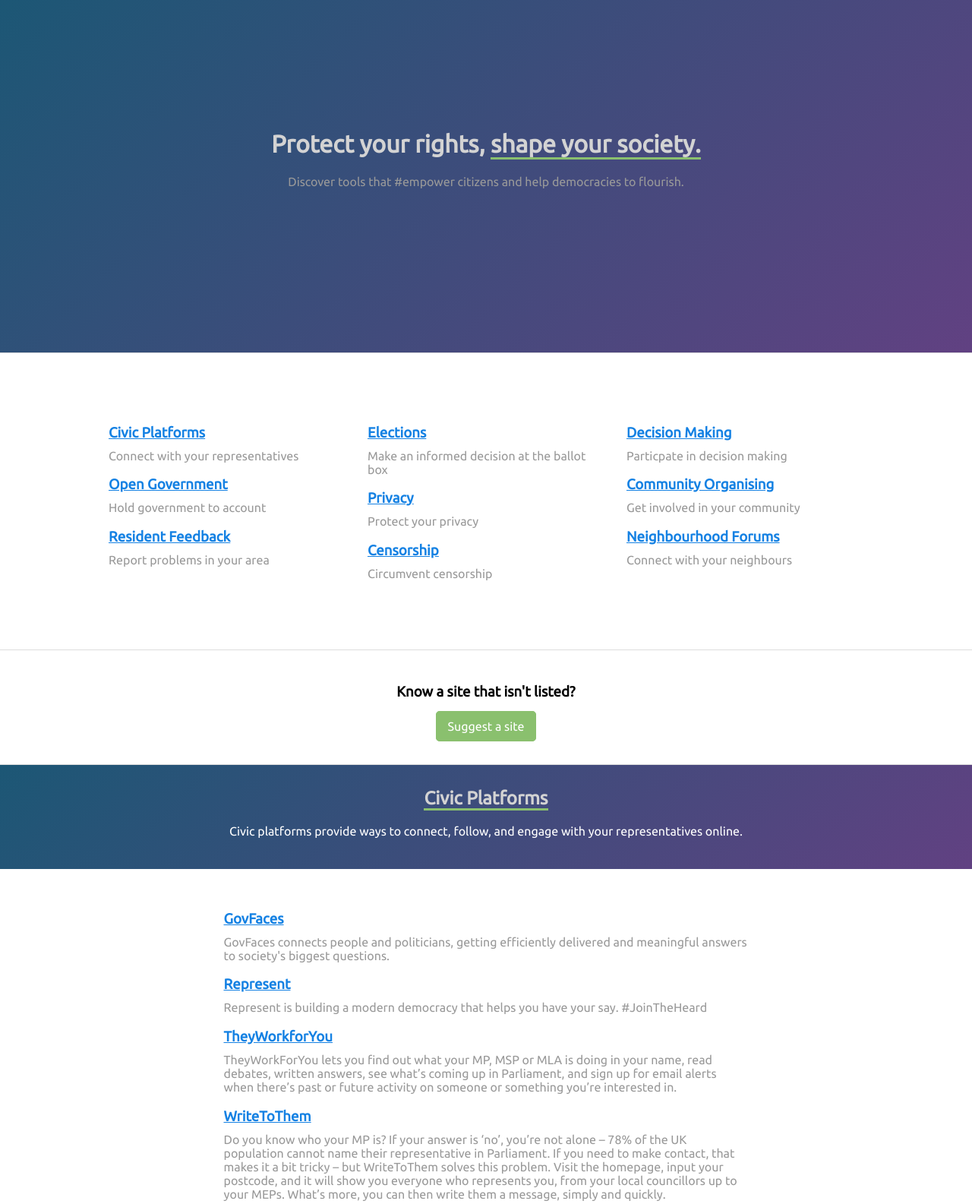
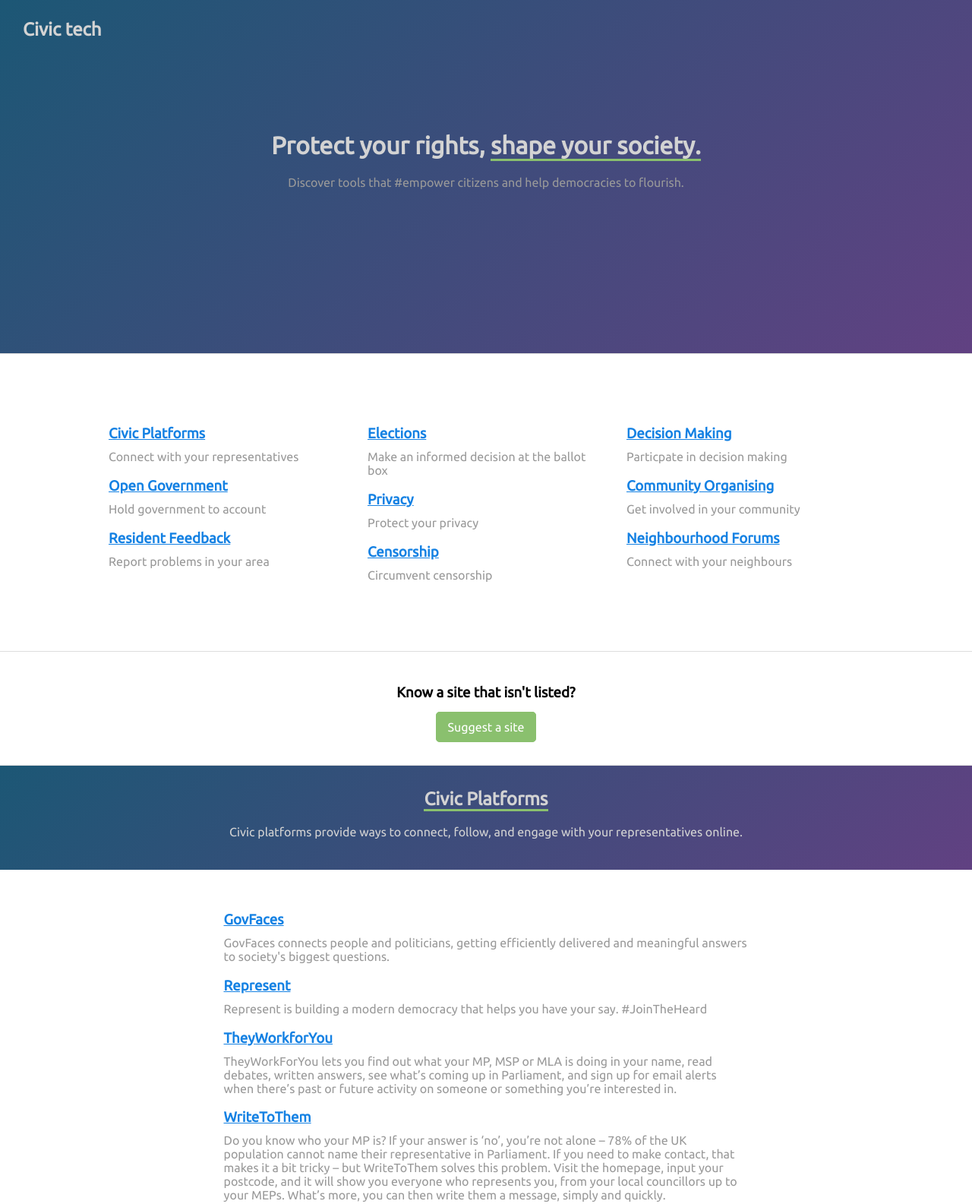
Before and after one commit to scottdavidcraig/civictech.co.uk, a website: page index.html in a window 1280 px wide. Shown: the top 1585 px of the page at 76% size. Drawn offline with Linux system fonts and the light colour scheme.

Commit message:
Adds logo and orders sites alphabetically

```diff
--- a/css/this.css
+++ b/css/this.css
@@ -48,8 +48,12 @@
 }
 
 .main-logo {
+  font-size: 1.5em;
     padding-left:15px;
     text-align: left;
+    margin-top: -125px;
+    margin-bottom: 120px;
+
 }
 
 /* === Header Section === */
@@ -106,7 +110,7 @@
 
 .sectionheader p {
 
-  color: white;
+  color: lightgrey;
 }
 
 
--- a/index.html
+++ b/index.html
@@ -14,6 +14,8 @@
 
 
 <header>
+
+  <h1 class="main-logo">Civic tech</h1>
 
   <h1>Protect your rights, <span class= "underline">shape your society.</span></h1>
   <p> Discover tools that #empower citizens and help democracies to flourish.</p>
@@ -168,16 +170,15 @@
           </li>
 
           <li>
+            <h3><a href="https://www.flotsom.com/">Flotsom</a></h3>
+            <p>Seek help with serious and fun decision scenarios, or simply get an opinion with Flotsm, an anonymous social network that taps into the wisdom of the crowd.</p>
+          </li>
+
+          <li>
             <h3><a href="https://www.loomio.org/">Loomio</a></h3>
             <p>Loomio is an open-source online tool for collaborative decision-making, built by a team of technologists, activists and social entrepreneurs in Wellington, New Zealand.</p>
               <p>Loomio exists to make it easy for anyone, anywhere, to participate in decisions that affect their lives. It is an online space enabling groups to come together, build shared understanding, arrive at clear outcomes and take action.</p>
           </li>
-
-          <li>
-            <h3><a href="https://www.flotsom.com/">Flotsom</a></h3>
-            <p>Seek help with serious and fun decision scenarios, or simply get an opinion with Flotsm, an anonymous social network that taps into the wisdom of the crowd.</p>
-          </li>
-
 
         <li>
           <h3><a href="http://www.whatleads.to">Whatleads.to</a></h3>
@@ -195,13 +196,18 @@
       </div>
         <ul>
           <li>
-            <h3><a href="https://electionleaflets.org/">Election Mentions</a></h3>
-            <p>See what the press has had to say about your constituency and election candidates with Election Mentions. Learn what they’ve said and done, make an informed vote.</p>
+            <h3><a href="http://www.electionalerts.org">Election Alerts</a></h3>
+            <p>Use MP CV's to read the CV of your candidates, or ask them to make it public so you can decide if you should give them a job.</p>
           </li>
 
           <li>
             <h3><a href="https://www.electionmentions.com/">Election Leaflets</a></h3>
             <p>Election Leaflets asks you to photograph the leaflets that get put through your door and share them with the world.</p>
+          </li>
+
+          <li>
+            <h3><a href="https://electionleaflets.org/">Election Mentions</a></h3>
+            <p>See what the press has had to say about your constituency and election candidates with Election Mentions. Learn what they’ve said and done, make an informed vote.</p>
           </li>
 
           <li>
@@ -211,11 +217,6 @@
 
           <li>
             <h3><a href="http://cv.democracyclub.org.uk/">MP CV's</a></h3>
-            <p>Use MP CV's to read the CV of your candidates, or ask them to make it public so you can decide if you should give them a job.</p>
-          </li>
-
-          <li>
-            <h3><a href="http://www.electionalerts.org">Election Alerts</a></h3>
             <p>Use MP CV's to read the CV of your candidates, or ask them to make it public so you can decide if you should give them a job.</p>
           </li>
 
```
